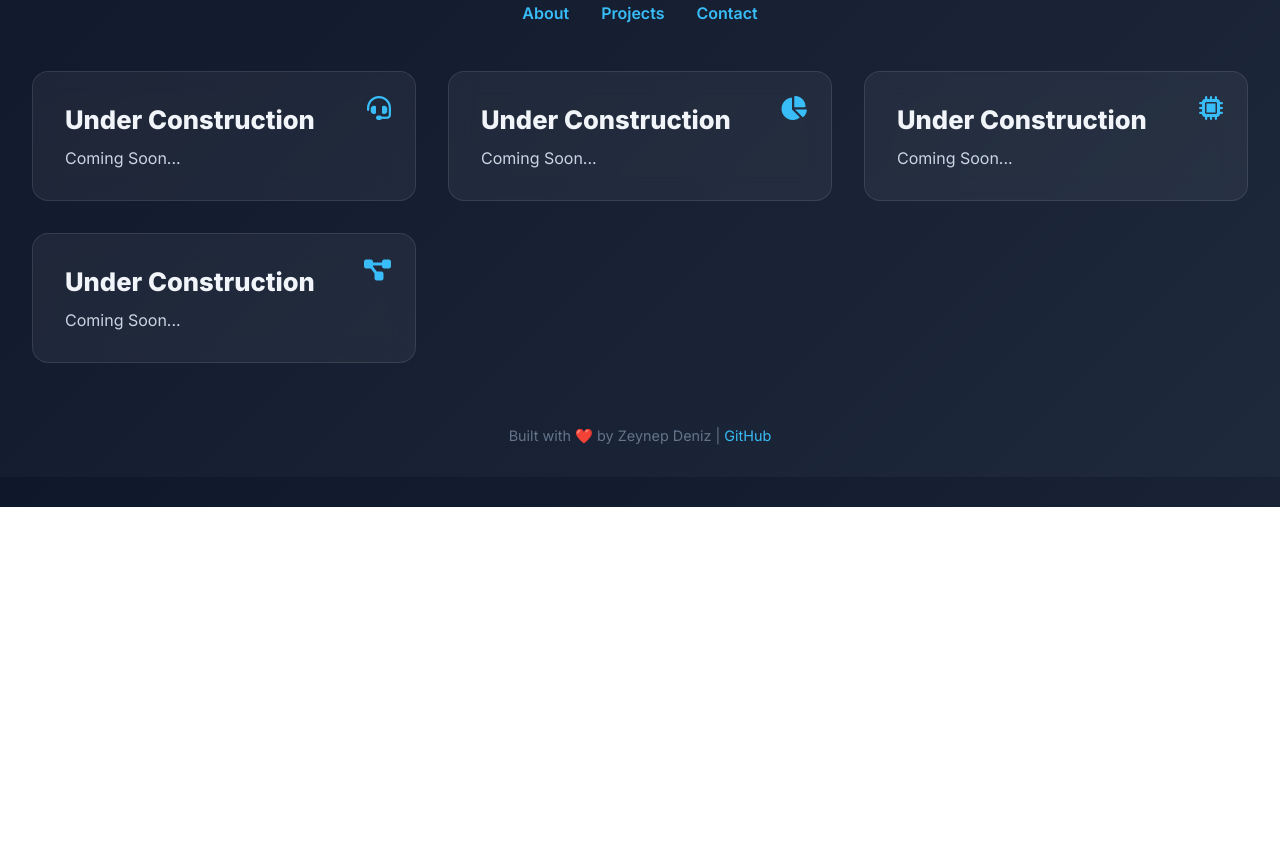
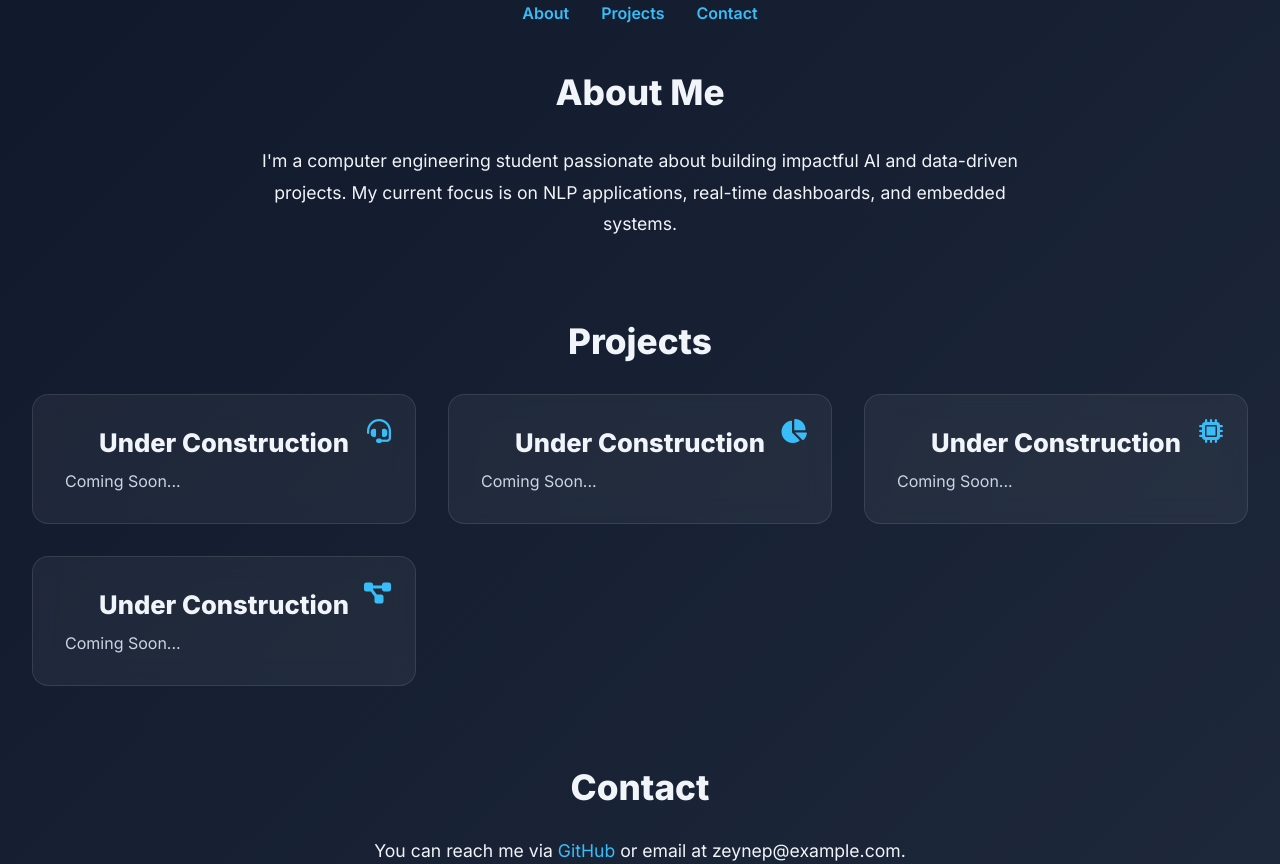
Before and after one commit to zeynepdnnz/zeynepdnnz.github.io, a plain HTML site: page index.html in a window 1280 px wide. Shown: the part 293-1157 px from the top of the page. Before the commit the page ends 800 px from the top, so only its background shows below. Drawn offline with Linux system fonts and the light colour scheme.

Commit message:
Update index.html

```diff
--- a/index.html
+++ b/index.html
@@ -12,6 +12,7 @@
       padding: 0;
       box-sizing: border-box;
       font-family: 'Inter', sans-serif;
+      scroll-behavior: smooth;
     }
     body {
       background: linear-gradient(135deg, #0f172a, #1e293b);
@@ -92,7 +93,15 @@
     nav a:hover {
       color: #f472b6;
     }
-    .projects {
+    section {
+      margin-bottom: 5rem;
+    }
+    section h2 {
+      text-align: center;
+      font-size: 2.2rem;
+      margin-bottom: 2rem;
+    }
+    #projects .projects {
       display: grid;
       grid-template-columns: repeat(auto-fit, minmax(300px, 1fr));
       gap: 2rem;
@@ -145,7 +154,6 @@
       color: #38bdf8;
       text-decoration: none;
     }
-
     @keyframes fadeUp {
       from {
         opacity: 0;
@@ -172,12 +180,21 @@
   </header>
 
   <nav>
-    <a href="#">About</a>
-    <a href="#">Projects</a>
-    <a href="#">Contact</a>
+    <a href="#about">About</a>
+    <a href="#projects">Projects</a>
+    <a href="#contact">Contact</a>
   </nav>
 
-  <section class="projects">
+  <section id="about">
+    <h2>About Me</h2>
+    <p style="max-width: 800px; margin: 0 auto; font-size: 1.1rem; line-height: 1.8; text-align: center;">
+      I'm a computer engineering student passionate about building impactful AI and data-driven projects. My current focus is on NLP applications, real-time dashboards, and embedded systems.
+    </p>
+  </section>
+
+  <section id="projects">
+    <h2>Projects</h2>
+    <div class="projects">
       <div class="card">
         <i class="fas fa-headset"></i>
         <h2>Under Construction</h2>
@@ -198,6 +215,12 @@
         <h2>Under Construction</h2>
         <p>Coming Soon...</p>
       </div>
+    </div>
+  </section>
+
+  <section id="contact">
+    <h2>Contact</h2>
+    <p style="text-align: center; font-size: 1.1rem;">You can reach me via <a href="https://github.com/zeynepdnnz" target="_blank">GitHub</a> or email at <code>zeynep@example.com</code>.</p>
   </section>
 
   <footer>
```
Lines whose indentation alone changed are shown as unchanged.
